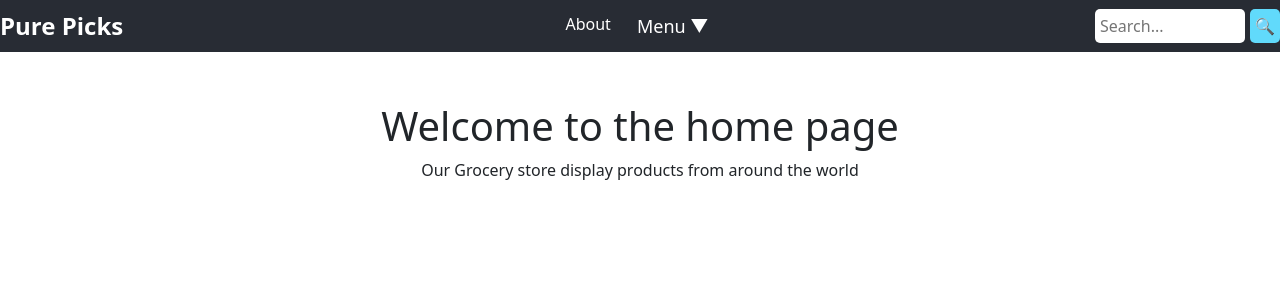
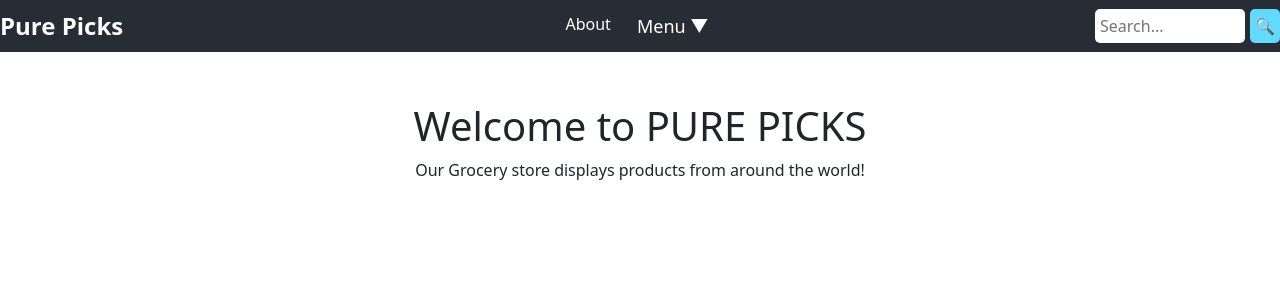
Before and after one commit to HenryDaley2/CapstoneProject, a React (Vite) app in the folder react/: page / in a window 1280 px wide. Shown: the top 300 px of the page. Built offline with nearby package versions, Linux system fonts and the light colour scheme.

Commit message:
more stuff

```diff
--- a/react/src/components/Home.jsx
+++ b/react/src/components/Home.jsx
@@ -1,8 +1,8 @@
 const home = () => {
     return (
         <div style={{ textAlign: "center", marginTop: "50px"}}>
-            <h1> Welcome to the home page</h1>
-            <p> Our Grocery store display products from around the world</p>
+            <h1> Welcome to PURE PICKS</h1>
+            <p> Our Grocery store displays products from around the world!</p>
         </div>
     );
 };
```
Also changed, not shown: react/src/components/Footer.jsx (added), react/src/components/product.jsx (added).
